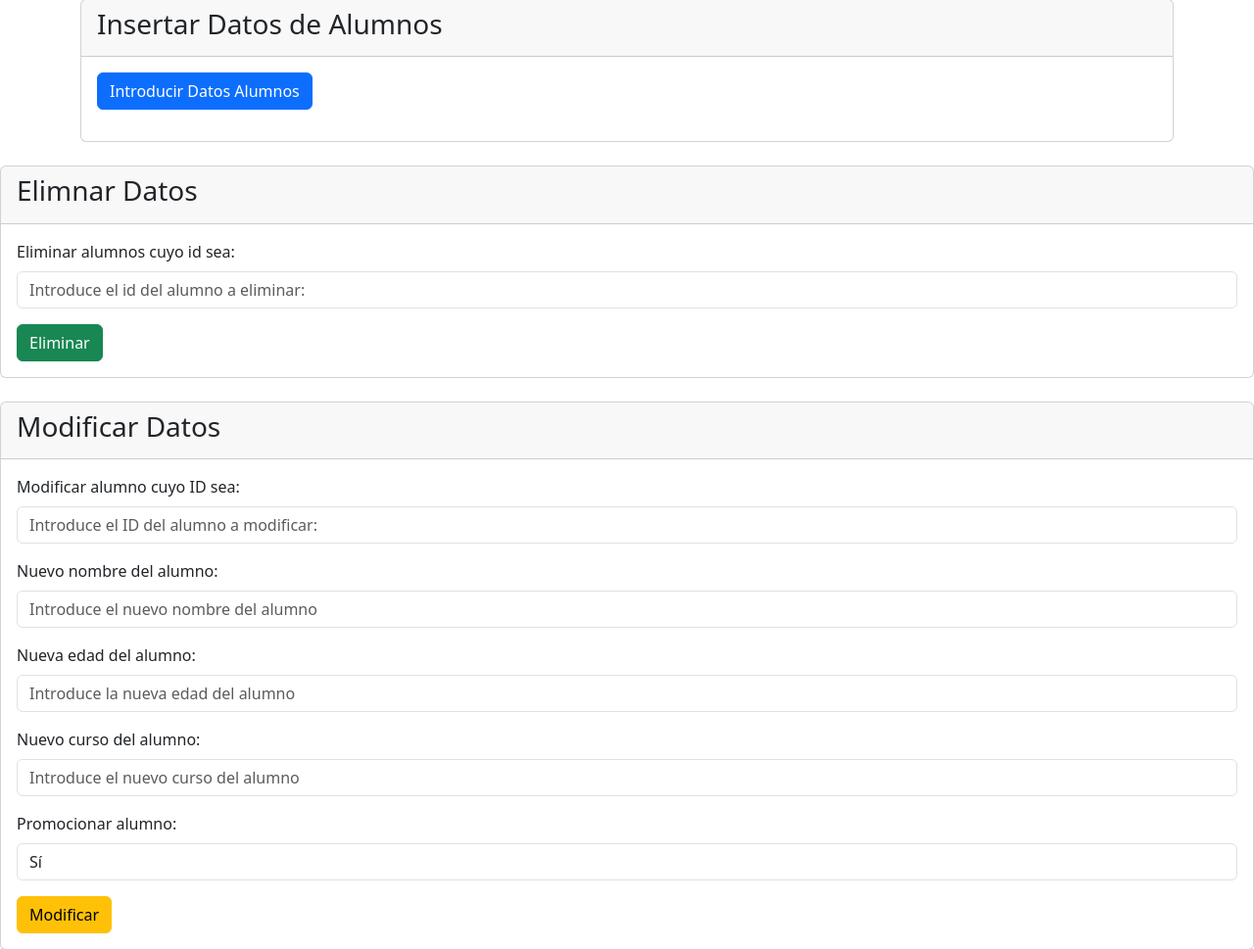
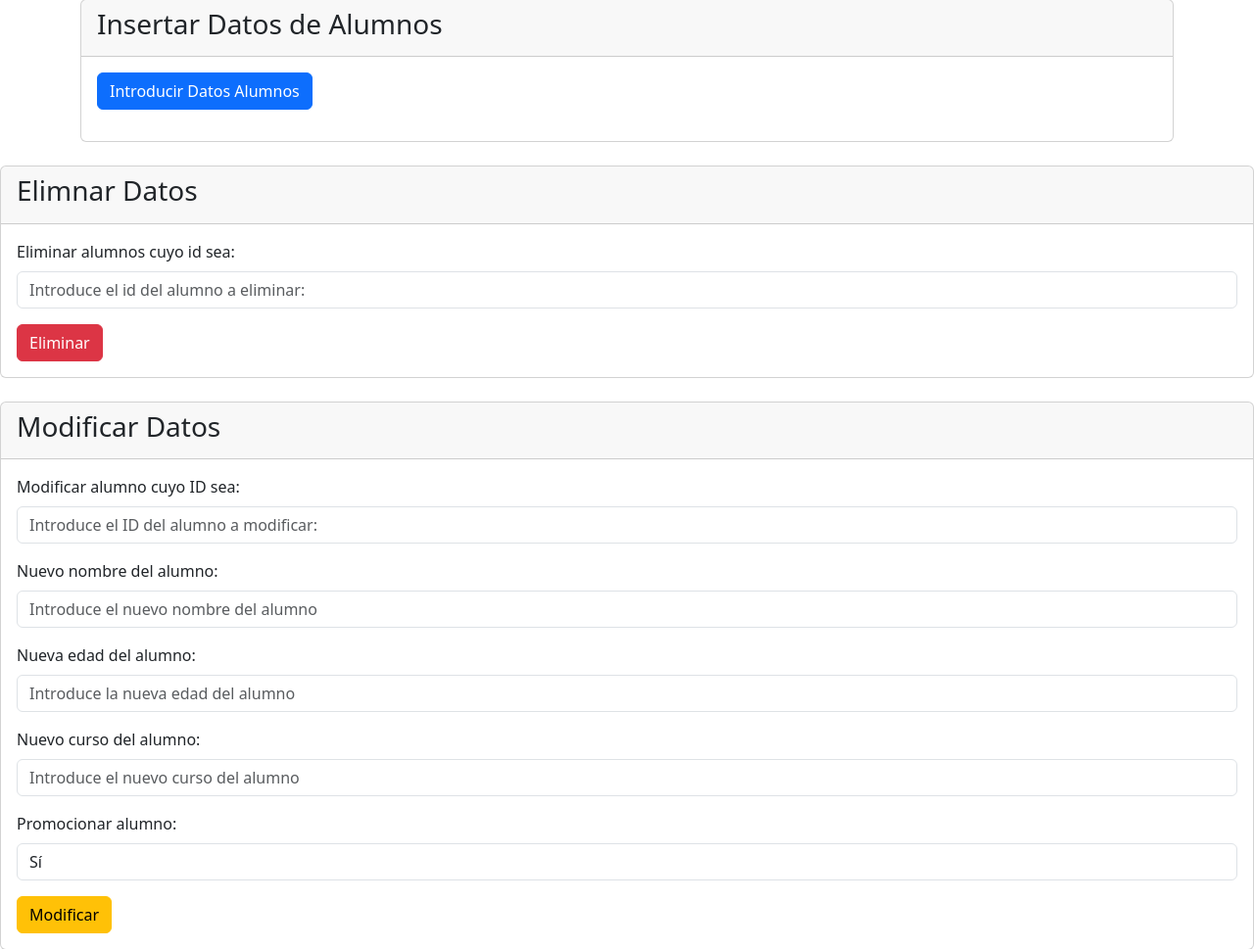
Before and after one commit to Adolfo-afk/php, a PHP site: page /opciones.php in a window 1280 px wide. Shown: the part 416-1385 px from the top of the page at 98% size. Run offline with PHP 8.4, Linux system fonts and the light colour scheme.

Commit message:
modificado

```diff
--- a/opciones.php
+++ b/opciones.php
@@ -59,7 +59,7 @@
                         <label for="id" class="form-label">Eliminar alumnos cuyo id sea:</label>
                         <input type="text" class="form-control" id="idAlumno" name="id" placeholder="Introduce el id del alumno a eliminar:" required>
                     </div>
-                    <button type="submit" class="btn btn-success">Eliminar</button>
+                    <button type="submit" class="btn btn-danger">Eliminar</button>
                 </form>
             </div>
         </div>
```
